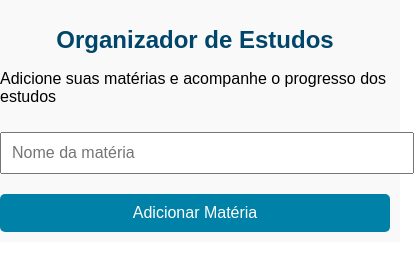
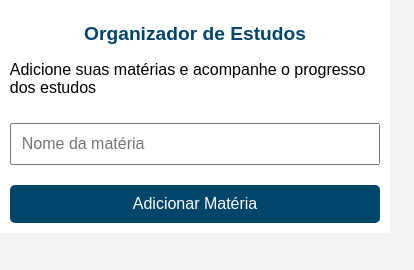
Before and after one commit to PauloErnani/estudarpraser, a plain HTML site: page index.html in a window 390 px wide. Shown: the whole page, 414 px wide, since content can reach past the window. Drawn offline with Linux system fonts and the light colour scheme.

Commit message:
Update style.css

```diff
--- a/style.css
+++ b/style.css
@@ -1,3 +1,4 @@
+/* Estilos Globais */
 body {
     font-family: Arial, sans-serif;
     margin: 0;
@@ -6,6 +7,7 @@ body {
     flex-direction: column;
     align-items: center;
     justify-content: center;
+    background-color: #f3f3f3; /* Cor neutra de fundo */
 }
 
 .container {
@@ -14,12 +16,12 @@ body {
     margin: 20px auto;
     padding: 10px;
     border-radius: 8px;
-    background-color: #f9f9f9;
+    background-color: #ffffff; /* Fundo branco para contraste */
     box-shadow: 0 2px 5px rgba(0, 0, 0, 0.1);
 }
 
 h1 {
-    color: #00456A; /* Tom da imagem fornecida */
+    color: #00456A; /* Cor principal da imagem fornecida */
 }
 
 h2 {
@@ -32,18 +34,21 @@ button, input[type="text"] {
     padding: 10px;
     margin-top: 10px;
     font-size: 1em;
+    width: 100%; /* Largura total para responsividade */
+    box-sizing: border-box;
 }
 
 button {
-    background-color: #0081A7; /* Cor de destaque */
+    background-color: #00456A; /* Cor da imagem fornecida */
     color: white;
     border: none;
     border-radius: 5px;
     cursor: pointer;
+    width: 100%; /* Ajuste para telas menores */
 }
 
 button:hover {
-    background-color: #005F73; /* Cor ao passar o mouse */
+    background-color: #00354E; /* Versão mais escura da cor principal */
 }
 
 .content {
@@ -64,6 +69,7 @@ li {
     justify-content: space-between;
     align-items: center;
     cursor: pointer;
+    width: 100%; /* Ajuste para largura completa */
 }
 
 li.studied {
@@ -73,19 +79,15 @@ li.studied {
 
 @media (max-width: 600px) {
     .container {
-        width: 100%;
+        width: 95%; /* Mais espaço em telas menores */
         padding: 10px;
         margin: 0;
         box-shadow: none;
         border-radius: 0;
     }
 
-    .content {
-        padding: 10px;
-    }
-
     h1, h2 {
-        font-size: 1.5em;
+        font-size: 1.2em; /* Ajuste do tamanho da fonte para responsividade */
         text-align: center;
     }
 
@@ -98,4 +100,8 @@ li.studied {
         width: 100%;
         margin-bottom: 10px;
     }
+
+    ul {
+        padding: 0;
+    }
 }
```
